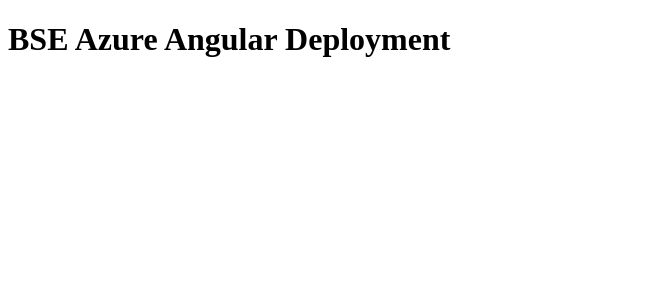
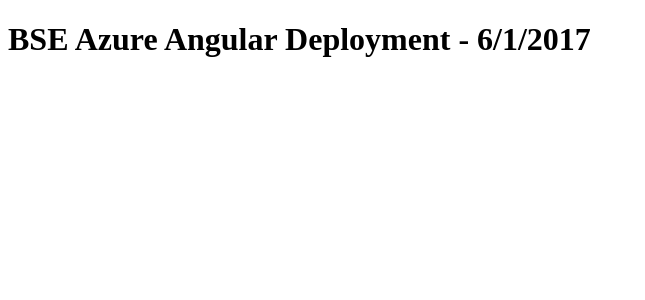
Before and after one commit to anandjpr/BSEA2Azure, an Angular app: page / in a window 1280 px wide. Shown: the top 300 px of the page, without its empty margins (0-645 px from the left). Built offline with nearby package versions, Linux system fonts and the light colour scheme.

Commit message:
Changed title

```diff
--- a/package.json
+++ b/package.json
@@ -1,5 +1,5 @@
 {
-  "name": "first-app",
+  "name": "angular2azure",
   "version": "0.0.0",
   "license": "MIT",
   "scripts": {
--- a/src/app/app.component.ts
+++ b/src/app/app.component.ts
@@ -6,5 +6,5 @@
   styleUrls: ['./app.component.css']
 })
 export class AppComponent {
-  title = 'BSE Azure Angular Deployment';
+  title = 'BSE Azure Angular Deployment - 6/1/2017';
 }
--- a/src/index.html
+++ b/src/index.html
@@ -2,7 +2,7 @@
 <html lang="en">
 <head>
   <meta charset="utf-8">
-  <title>FirstApp</title>
+  <title>Angular 2 Azure Deployment</title>
   <base href="/">
 
   <meta name="viewport" content="width=device-width, initial-scale=1">
```
